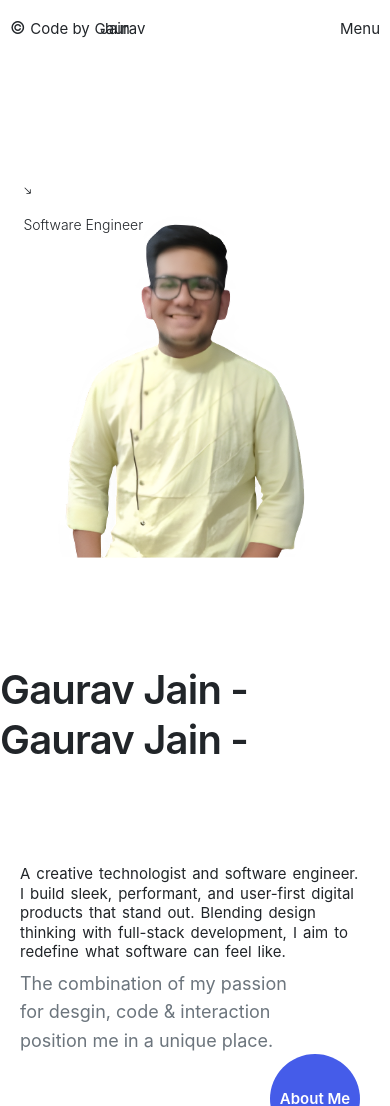
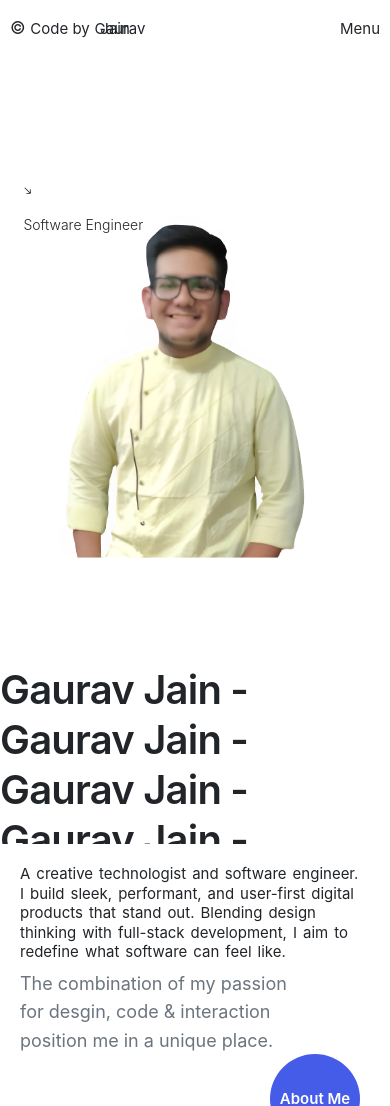
Before and after one commit to gauravjain0377/Portfolio, a Next.js app: page / in a window 390 px wide. Shown: the top 1106 px of the page. Built offline with nearby package versions, Linux system fonts and the light colour scheme.

Commit message:
updated the hero section of home page

```diff
--- a/components/hero/Hero.jsx
+++ b/components/hero/Hero.jsx
@@ -7,7 +7,10 @@ import { ScrollTrigger } from "gsap/ScrollTrigger";
 
 const Hero = () => {
   const firstText = useRef(null);
-  const seconfText = useRef(null);
+  const secondText = useRef(null);
+  const thirdText = useRef(null);
+  const fourthText = useRef(null);
+  const fifthText = useRef(null);
   const slider = useRef(null);
   const [isMobile, setIsMobile] = useState(false);
   let xPercent = 0;
@@ -24,7 +27,7 @@ const Hero = () => {
     window.addEventListener('resize', checkMobile);
 
     // Only run animations if elements exist and we're not on mobile
-    if (!firstText.current || !seconfText.current || !slider.current || isMobile) {
+    if (!firstText.current || !secondText.current || !thirdText.current || !fourthText.current || !fifthText.current || !slider.current || isMobile) {
       return;
     }
 
@@ -60,18 +63,25 @@ const Hero = () => {
 
   const animtion = () => {
     // Check if elements exist before animating
-    if (!firstText.current || !seconfText.current || isMobile) {
+    if (!firstText.current || !secondText.current || !thirdText.current || !fourthText.current || !fifthText.current || isMobile) {
       return;
     }
 
+    // Reset position when reaching the end to create seamless loop
     if (xPercent <= -100) {
       xPercent = 0;
     }
     if (xPercent > 0) {
       xPercent = -100;
     }
+
+    // Set all text elements to the same position for seamless loop
     gsap.set(firstText.current, { xPercent: xPercent });
-    gsap.set(seconfText.current, { xPercent: xPercent });
+    gsap.set(secondText.current, { xPercent: xPercent });
+    gsap.set(thirdText.current, { xPercent: xPercent });
+    gsap.set(fourthText.current, { xPercent: xPercent });
+    gsap.set(fifthText.current, { xPercent: xPercent });
+
     xPercent += 0.15 * direction; // Increased speed from 0.1 to 0.15
     animationId = requestAnimationFrame(animtion);
   };
@@ -82,7 +92,10 @@ const Hero = () => {
       <div className={Style.slideContainer}>
         <div ref={slider} className={Style.slider}>
           <p ref={firstText}>Gaurav Jain -</p>
-          <p ref={seconfText}>Gaurav Jain -</p>
+          <p ref={secondText}>Gaurav Jain -</p>
+          <p ref={thirdText}>Gaurav Jain -</p>
+          <p ref={fourthText}>Gaurav Jain -</p>
+          <p ref={fifthText}>Gaurav Jain -</p>
         </div>
       </div>
 
--- a/components/hero/heroStyle.module.scss
+++ b/components/hero/heroStyle.module.scss
@@ -72,6 +72,45 @@
 }
 
 .slider p:nth-of-type(2) {
+  position: relative;
+  left: 0;
+  margin-left: clamp(8px, 2vw, 20px);
+
+  /* Mobile: Reset positioning for stacked layout */
+  @media (max-width: 768px) {
+    position: static;
+    margin-left: 0;
+    transform: none !important; /* Prevent GSAP from interfering on mobile */
+  }
+}
+
+.slider p:nth-of-type(3) {
+  position: relative;
+  left: 0;
+  margin-left: clamp(8px, 2vw, 20px);
+
+  /* Mobile: Reset positioning for stacked layout */
+  @media (max-width: 768px) {
+    position: static;
+    margin-left: 0;
+    transform: none !important; /* Prevent GSAP from interfering on mobile */
+  }
+}
+
+.slider p:nth-of-type(4) {
+  position: relative;
+  left: 0;
+  margin-left: clamp(8px, 2vw, 20px);
+
+  /* Mobile: Reset positioning for stacked layout */
+  @media (max-width: 768px) {
+    position: static;
+    margin-left: 0;
+    transform: none !important; /* Prevent GSAP from interfering on mobile */
+  }
+}
+
+.slider p:nth-of-type(5) {
   position: relative;
   left: 0;
   margin-left: clamp(8px, 2vw, 20px);
@@ -278,7 +317,10 @@
     padding-right: 15px;
   }
 
-  .slider p:nth-of-type(2) {
+  .slider p:nth-of-type(2),
+  .slider p:nth-of-type(3),
+  .slider p:nth-of-type(4),
+  .slider p:nth-of-type(5) {
     margin-left: 15px;
   }
 
@@ -315,7 +357,10 @@
     padding-right: 18px;
   }
 
-  .slider p:nth-of-type(2) {
+  .slider p:nth-of-type(2),
+  .slider p:nth-of-type(3),
+  .slider p:nth-of-type(4),
+  .slider p:nth-of-type(5) {
     margin-left: 18px;
   }
 
@@ -352,7 +397,10 @@
     padding-right: 20px;
   }
 
-  .slider p:nth-of-type(2) {
+  .slider p:nth-of-type(2),
+  .slider p:nth-of-type(3),
+  .slider p:nth-of-type(4),
+  .slider p:nth-of-type(5) {
     margin-left: 20px;
   }
 
@@ -389,7 +437,10 @@
     padding-right: 25px;
   }
 
-  .slider p:nth-of-type(2) {
+  .slider p:nth-of-type(2),
+  .slider p:nth-of-type(3),
+  .slider p:nth-of-type(4),
+  .slider p:nth-of-type(5) {
     margin-left: 25px;
   }
 
```
